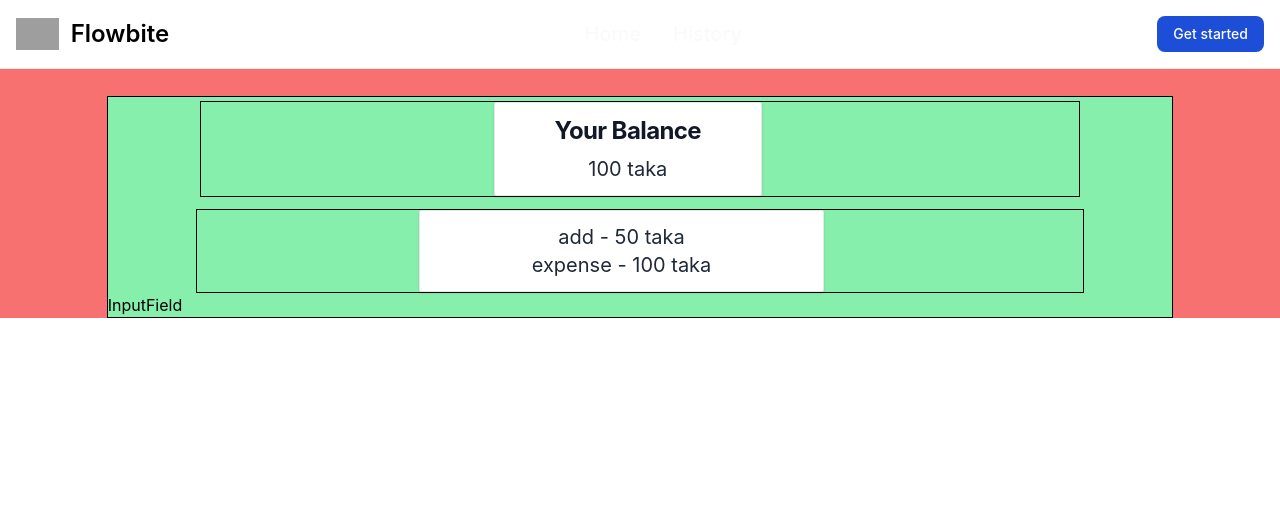
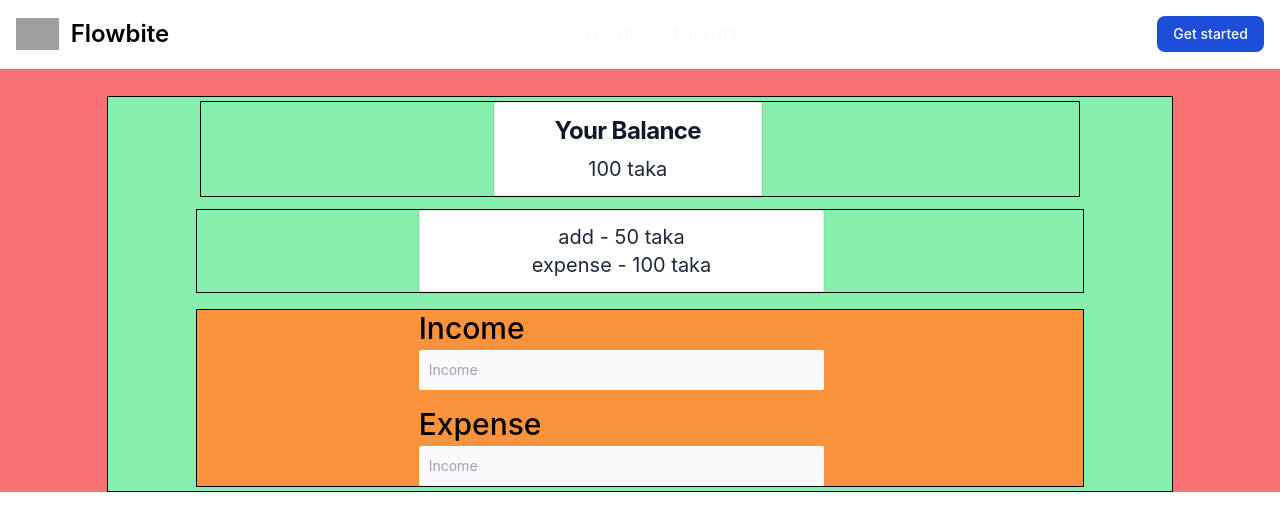
Before and after one commit to MoniruzzamanBillal/reactExpenseTracker-firebase, a React (Create React App) app: page / in a window 1280 px wide. Shown: the top 530 px of the page. Built offline with nearby package versions, Linux system fonts and the light colour scheme; grey boxes are pictures that could not be loaded.

Commit message:
home page design prototype

```diff
--- a/src/Components/InputField.jsx
+++ b/src/Components/InputField.jsx
@@ -1,5 +1,45 @@
 import React from "react";
 
 export default function InputField() {
-  return <div>InputField</div>;
+  return (
+    <>
+      <div className="inputFieldContainer mb-1 w-10/12 m-auto ">
+        <div className="inputFieldWrapper m-auto bg-orange-400  border border-black flex justify-center">
+          <div className="section2 w-1/2">
+            <div className="incomeSection mb-4">
+              <label
+                for="first_name"
+                className="block mb-1 text-3xl font-medium text-black"
+              >
+                Income
+              </label>
+              <input
+                type="number"
+                id="first_name"
+                className="bg-gray-50 border-none outline-none text-gray-900 text-sm rounded-sm block w-11/12 p-2.5 "
+                placeholder="Income"
+                required
+              />
+            </div>
+
+            <div className="ExpenseSection">
+              <label
+                for="first_name"
+                className="block mb-1 text-3xl font-medium text-black"
+              >
+                Expense
+              </label>
+              <input
+                type="number"
+                id="first_name"
+                className="bg-gray-50 border-none outline-none text-gray-900 text-sm rounded-sm block w-11/12 p-2.5 "
+                placeholder="Income"
+                required
+              />
+            </div>
+          </div>
+        </div>
+      </div>
+    </>
+  );
 }
--- a/src/Components/RecentAdd.jsx
+++ b/src/Components/RecentAdd.jsx
@@ -3,8 +3,8 @@ import React from "react";
 export default function RecentAdd() {
   return (
     <>
-      <div className="recentAddContainer w-10/12 m-auto ">
-        <div className="recentAddWrapper border border-black flex justify-center">
+      <div className="recentAddContainer w-10/12 m-auto mb-4">
+        <div className="recentAddWrapper  border border-black flex justify-center">
           <div className="section2 w-1/2">
             <a
               href="#"
```
